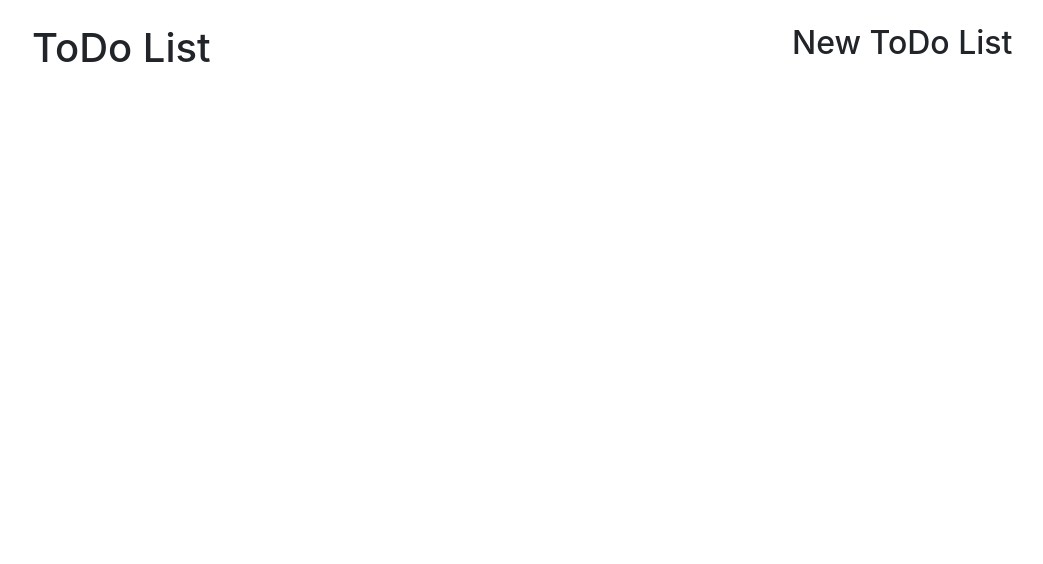
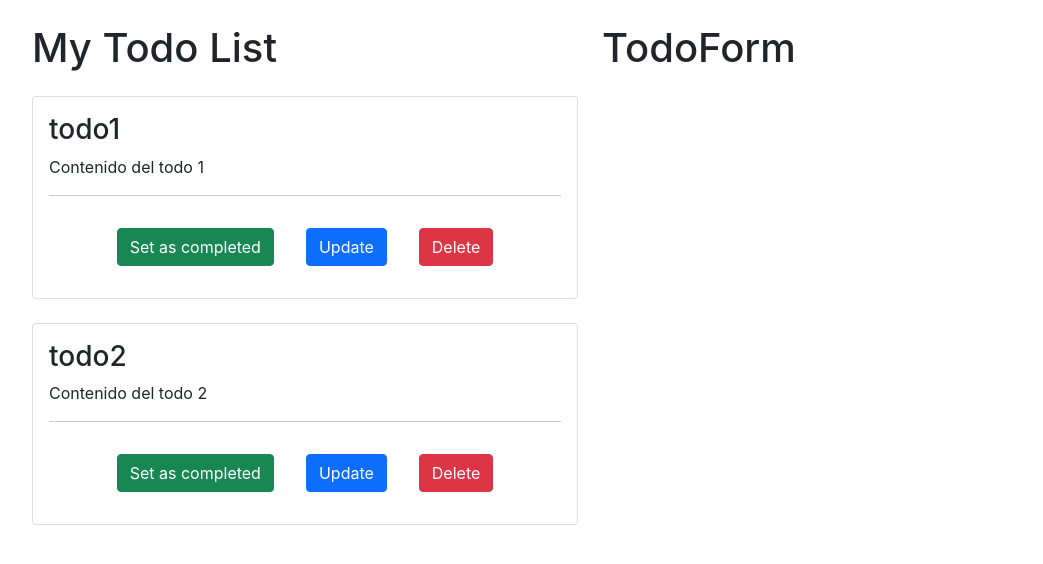
Before and after one commit to juancamilo11/easy-react-todo-app, a React (Create React App) app: page / in a window 1280 px wide. Shown: the top 564 px of the page, without its empty margins (50-1093 px from the left). Built offline with nearby package versions, Linux system fonts and the light colour scheme.

Commit message:
Separación por componentes de ToDo

```diff
--- a/src/App.js
+++ b/src/App.js
@@ -1,14 +1,16 @@
 import React from 'react';
+import  TodoForm  from './components/TodoForm';
+import  TodoList  from './components/TodoList';
 
 function App() {
   return (
     <div className="container mt-4">
       <div className="row">
-        <div className="col-8">
-          <h1>ToDo List</h1>
+        <div className="col-6">
+          <TodoList />
         </div>
-        <div className="col-4">
-          <h2>New ToDo List</h2>
+        <div className="col-6">
+          <TodoForm />
         </div>
       </div>
     </div>
--- /dev/null
+++ b/src/components/ToDo.jsx
@@ -0,0 +1,22 @@
+import React from 'react'
+
+const ToDo = ({todo}) => {
+    return (
+        <div className="card mt-4">
+            <div className="card-body">
+                <h3 className="card-title">{todo.title}</h3>
+                <p className="card-text">
+                {todo.content}
+                </p>
+                <hr />
+                <div className="d-flex justify-content-center">
+                    <button className="btn btn-success m-3">Set as completed</button>
+                    <button className="btn btn-primary m-3">Update</button>
+                    <button className="btn btn-danger m-3">Delete</button>
+                </div>
+            </div>
+        </div>
+    )
+}
+
+export default ToDo;
--- a/src/components/TodoForm.jsx
+++ b/src/components/TodoForm.jsx
@@ -0,0 +1,11 @@
+import React from 'react'
+
+const TodoForm = () => {
+    return (
+        <div>
+          <h1>TodoForm</h1>
+        </div>
+    )
+}
+
+export default TodoForm;
--- a/src/components/TodoList.jsx
+++ b/src/components/TodoList.jsx
@@ -0,0 +1,27 @@
+import React from 'react'
+import ToDo from './ToDo'
+
+const todo1 = {
+    title:'todo1',
+    content:'Contenido del todo 1',
+    completed:false
+}
+
+const todo2 = {
+    title:'todo2',
+    content:'Contenido del todo 2',
+    completed:true
+}
+
+
+const TodoList = () => {
+    return (
+        <div>
+            <h1>My Todo List</h1>
+            <ToDo todo={todo1}/>
+            <ToDo todo={todo2}/>
+        </div>
+    )
+}
+
+export default TodoList;
```
